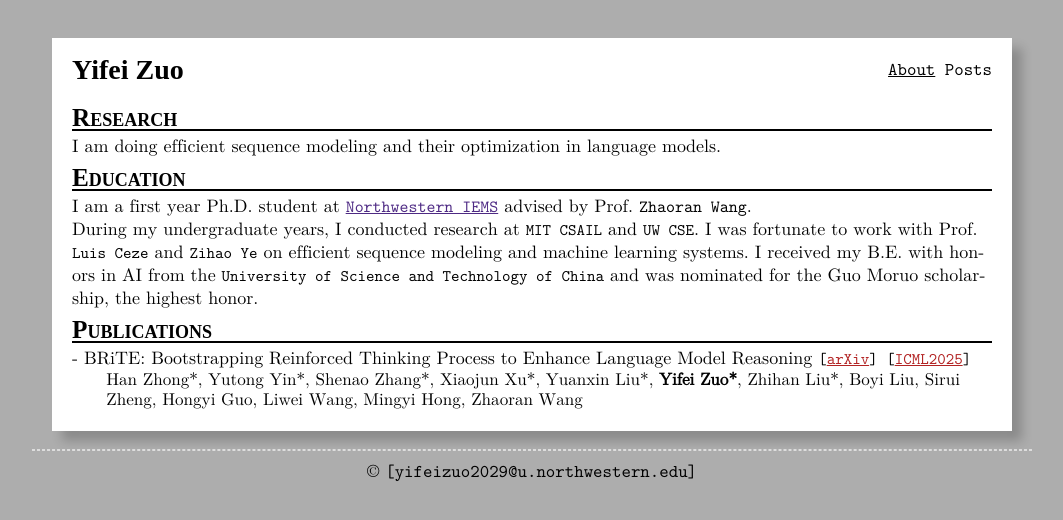
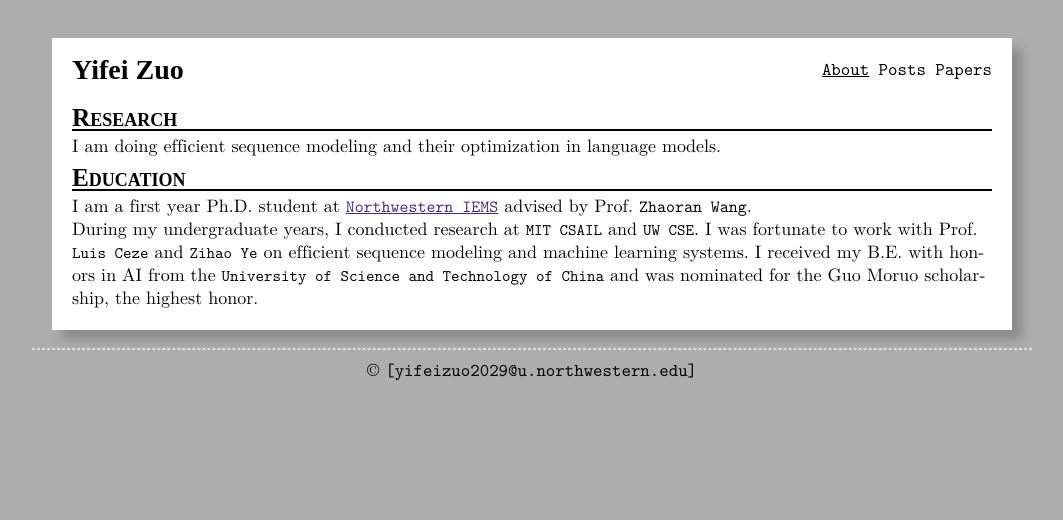
Before and after one commit to Yifei-Zuo/yifei-zuo.github.io, a plain HTML site: page index.html in a window 1280 px wide. Shown: the whole page, without its empty margins (108-1171 px from the left). Drawn offline with nearby package versions, Linux system fonts and the light colour scheme; some packages are replaced by stand-ins of ours; a web font is replaced by a local one.

Commit message:
new content

```diff
--- a/index.html
+++ b/index.html
@@ -66,7 +66,7 @@
 
 <main style="font-size: 18px;">
 <span style="font-weight:bold; font-size:28px; font-family: EB Garamond;">Yifei Zuo</span>
-<span style="float: right; font-weight: normal; font-family: Latin Modern Mono; font-size: 18px"><a href="/" class="custom-link">About</a> <a href="/posts/" class="custom-link" style="text-decoration: none;">Posts</a></span></br>
+<span style="float: right; font-weight: normal; font-family: Latin Modern Mono; font-size: 18px"><a href="/" class="custom-link">About</a> <a href="/posts/" class="custom-link" style="text-decoration: none;">Posts</a> <a href="https://scholar.google.com/citations?user=fWUxfTEAAAAJ&hl=zh-CN&oi=ao"  class="custom-link" style="text-decoration: none;">Papers</a></span></br>
 
 
 <h2>Research</h2>
@@ -85,7 +85,7 @@ I received my B.E. with honors in AI from the <a href="https://en.ustc.edu.cn/"
 <!-- <h2 style="margin-top:8px">Industry</h2> -->
 <!-- I interned at <span style="font-family: Latin Modern Mono; font-size: 0.9em">SenseTime</span> in my undergraduate years, where I worked on large language model training. -->
 
-<h2 style="margin-top:8px;">Publications</h2>
+<!-- <h2 style="margin-top:8px;">Publications</h2> -->
 <!-- - <a href="javascript:void(0)" class="custom-link" style="text-decoration: none;">BRiTE: Bootstrapping Reinforced Thinking Process to Enhance Language Model Reasoning</a>
  <span style="font-family: Latin Modern Mono; font-size: 0.9em;">[<a href="https://arxiv.org/abs/2501.18858" class="arxiv-link">arXiv</a>]</span>
  <span style="font-family: Latin Modern Mono; font-size: 0.9em;">[<a href="javascript:void(0)" class="arxiv-link">ICML2025</a>]</span>
@@ -93,7 +93,7 @@ I received my B.E. with honors in AI from the <a href="https://en.ustc.edu.cn/"
 <div style="padding-left: 1em; font-size: 0.95em;line-height: 1.2em;">
   Han Zhong*, Yutong Yin*, Shenao Zhang*, Xiaojun Xu*, Yuanxin Liu*, <span style="font-weight: bold;">Yifei Zuo*</span>, Zhihan Liu*, Boyi Liu, Sirui Zheng, Hongyi Guo, Liwei Wang, Mingyi Hong, Zhaoran Wang
 </div> -->
-<div>
+<!-- <div>
   -
 <a href="javascript:void(0)" class="custom-link" style="text-decoration: none;">
     BRiTE: Bootstrapping Reinforced Thinking Process to Enhance Language Model Reasoning
@@ -109,7 +109,7 @@ I received my B.E. with honors in AI from the <a href="https://en.ustc.edu.cn/"
     <span style="font-weight: bold;">Yifei Zuo*</span>, Zhihan Liu*, Boyi Liu, Sirui Zheng,
     Hongyi Guo, Liwei Wang, Mingyi Hong, Zhaoran Wang
 </div>
-</div>
+</div> -->
 
 </main>
 
```
